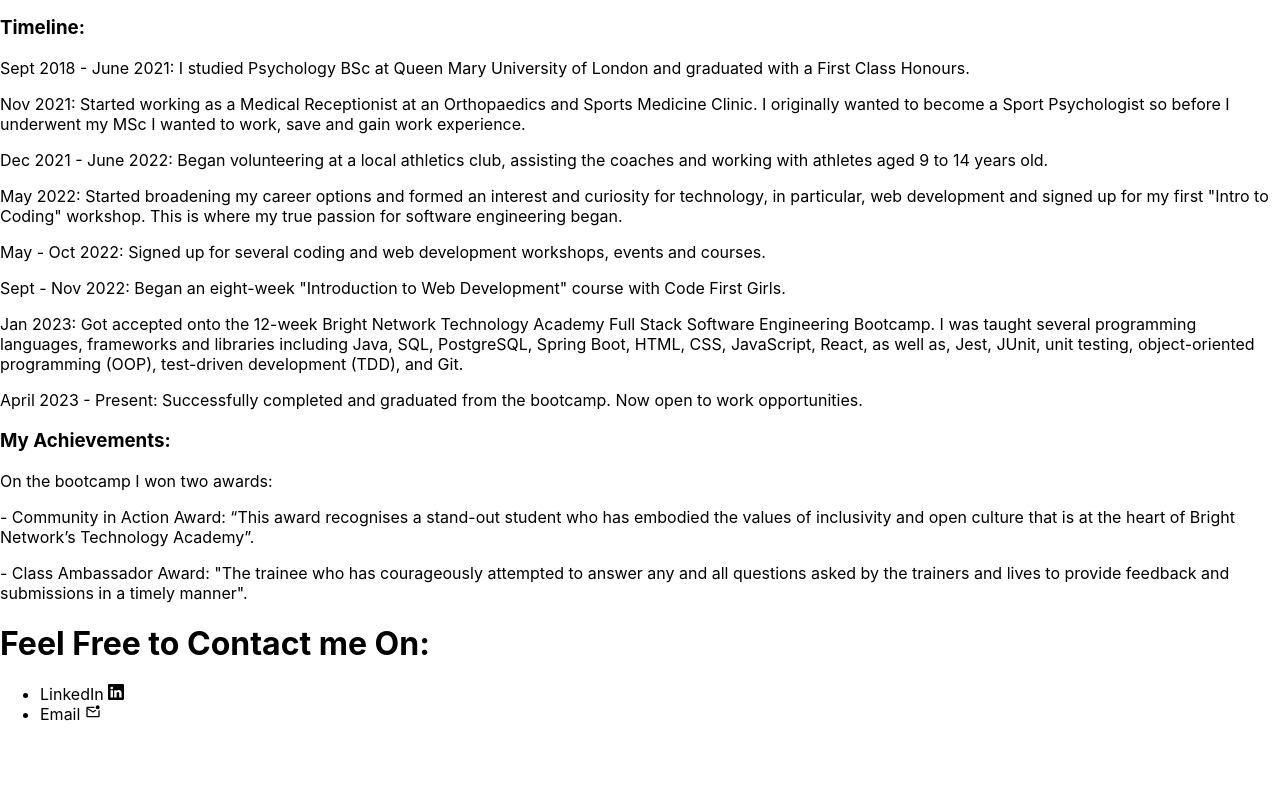
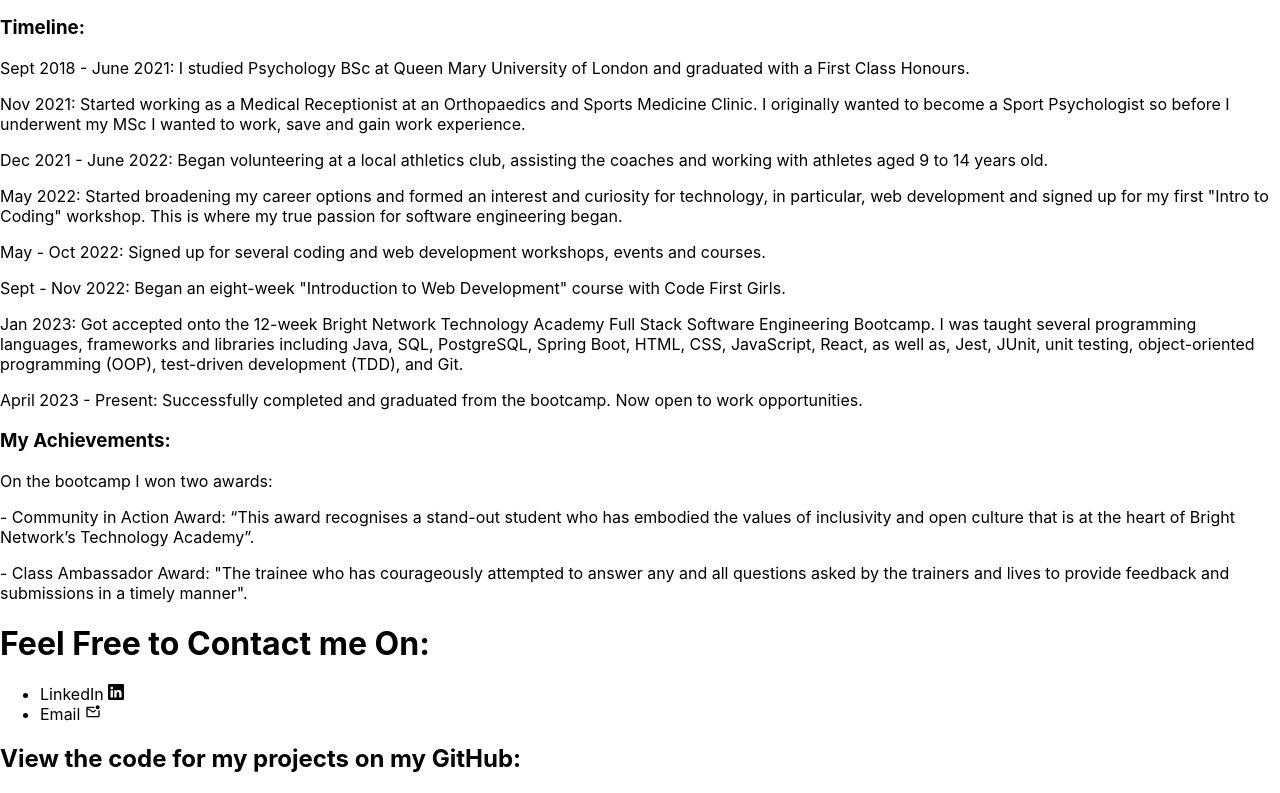
Before and after one commit to ChinikaC/My_Portfolio, a React (Create React App) app: page /Contact in a window 1280 px wide. Shown: the part 357-1150 px from the top of the page. Before the commit the page ends 1097 px from the top, so only its background shows below. Built offline with nearby package versions, Linux system fonts and the light colour scheme.

Commit message:
Edited contact section

```diff
--- a/src/components/Contact.js
+++ b/src/components/Contact.js
@@ -17,6 +17,7 @@
             Email <MdOutlineMarkEmailUnread/>
         </li>
         </ul>
+        <h2> View the code for my projects on my GitHub:</h2>
 
             </div>
         </div>
```
